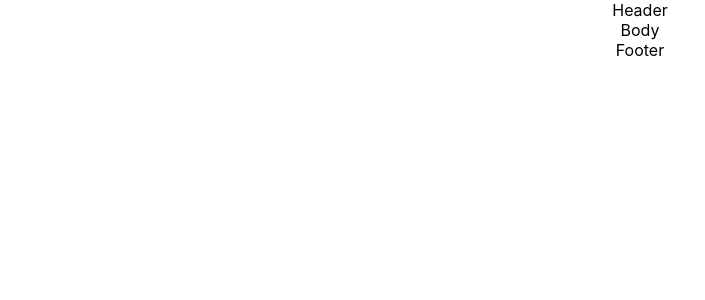
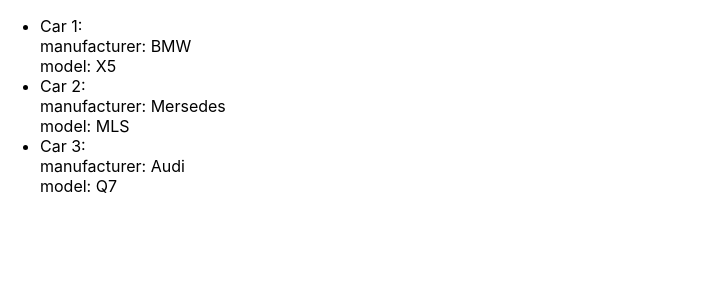
Before and after one commit to RomanHass/microtasks, a React (Create React App) app: page / in a window 1280 px wide. Shown: the top 300 px of the page, without its empty margins (0-705 px from the left). Built offline with nearby package versions, Linux system fonts and the light colour scheme.

Commit message:
Add learn method MAP. Did HW_1

```diff
--- a/src/App.tsx
+++ b/src/App.tsx
@@ -1,17 +1,32 @@
-import React from 'react';
+import React, { useState } from 'react';
 import './App.css';
-import { Header } from './site/Header';
-import { Body } from './site/Body';
-import { Footer } from './site/Footer';
+import { NewComponent } from './NewComponent';
+// import { Header } from './site/Header';
+// import { Body } from './site/Body';
+// import { Footer } from './site/Footer';
 
 function App() {
+
+  // BLL
+  const [students, setStudents] = useState([
+    {id: 1, name: "James", age: 8},
+    {id: 2, name: "Robert", age: 18},
+    {id: 3, name: "John", age: 28},
+    {id: 4, name: "Michael", age: 38},
+    {id: 5, name: "William", age: 48},
+    {id: 6, name: "David", age: 58},
+    {id: 7, name: "Richard", age: 68},
+    {id: 8, name: "Joseph", age: 78},
+    {id: 9, name: "Thomas", age: 88},
+    {id: 10, name: "Charles", age: 98},
+    {id: 11, name: "Christopher", age: 100},
+  ]);
+
+  // UI
   return (
-    <div className="App">
-      <Header title="Header" />
-      <Body title="Body" />
-      <Footer title="Footer" />
-    </div>
+    <NewComponent students={students}/>
   );
+
 }
 
 export default App;
--- /dev/null
+++ b/src/NewComponent.tsx
@@ -0,0 +1,43 @@
+type StudentType = {
+  id: number
+  name: string
+  age: number
+};
+
+type NewComponentPropsType = {
+  students: Array<StudentType>
+};
+
+export const NewComponent = (props: NewComponentPropsType) => {
+
+  const topCars = [
+    {manufacturer: 'BMW', model: 'X5'},
+    {manufacturer: 'Mersedes', model: 'MLS'},
+    {manufacturer: 'Audi', model: 'Q7'},
+  ];
+
+  return (
+    // <ul>
+    //   {props.students.map(student => {
+    //     return (
+    //       <li key={student.id}>
+    //         <div>name: {student.name}</div>
+    //         <div>age: {student.age}</div>
+    //       </li>
+    //     );
+    //   })}
+    // </ul>
+
+    <ul>
+      {topCars.map((car, i) => {
+        return (
+          <li key={i}>
+            <div>Car {i+1}:</div>
+            <div>manufacturer: {car.manufacturer}</div>
+            <div>model: {car.model}</div>
+          </li>
+        );
+      })}
+    </ul>
+  );
+};
```
